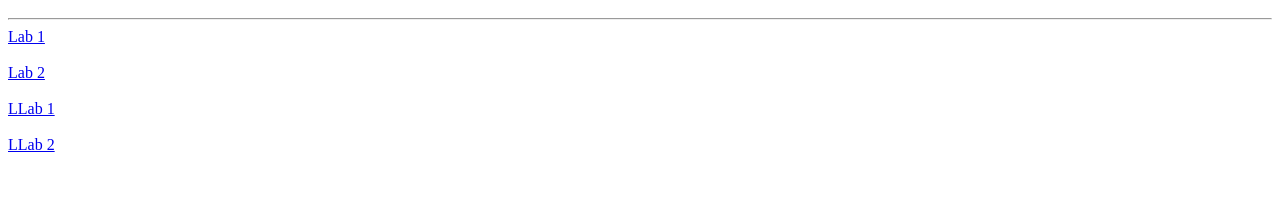
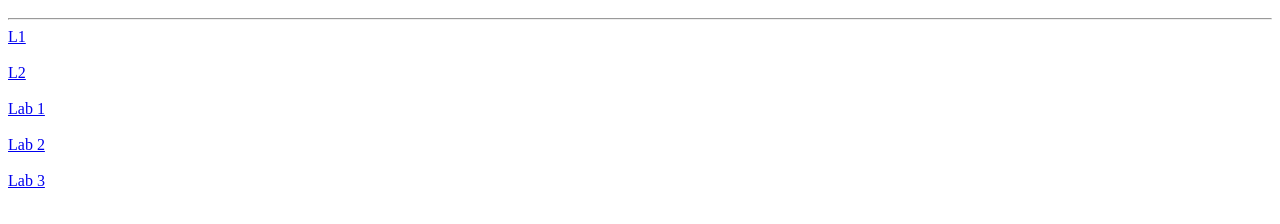
Before and after one commit to tanmayakj-cyber/weblab, a plain HTML site: page index.html in a window 1280 px wide. Shown: the part 48-272 px from the top of the page. Drawn offline with Linux system fonts and the light colour scheme.

Commit message:
Update links and add Lab 3 to index.html

```diff
--- a/index.html
+++ b/index.html
@@ -2,9 +2,10 @@
 <body>
   <h1>Welcome to web lab-2026</h1>
   <hr>
-  <a href ="lab1.html">Lab 1</a><br><br>
-  <a href="lab2.html">Lab 2</a><br><br>
-  <a href="calc.html">LLab 1</a><br><br>
-  <a href="LLab2.html">LLab 2</a><br><br>
+  <a href ="lab1.html">L1</a><br><br>
+  <a href="lab2.html">L2</a><br><br>
+  <a href="calc.html">Lab 1</a><br><br>
+  <a href="LLab2.html">Lab 2</a><br><br>
+  <a href="LLab3.html">Lab 3</a><br><br>
 </body>
 </html>
```
